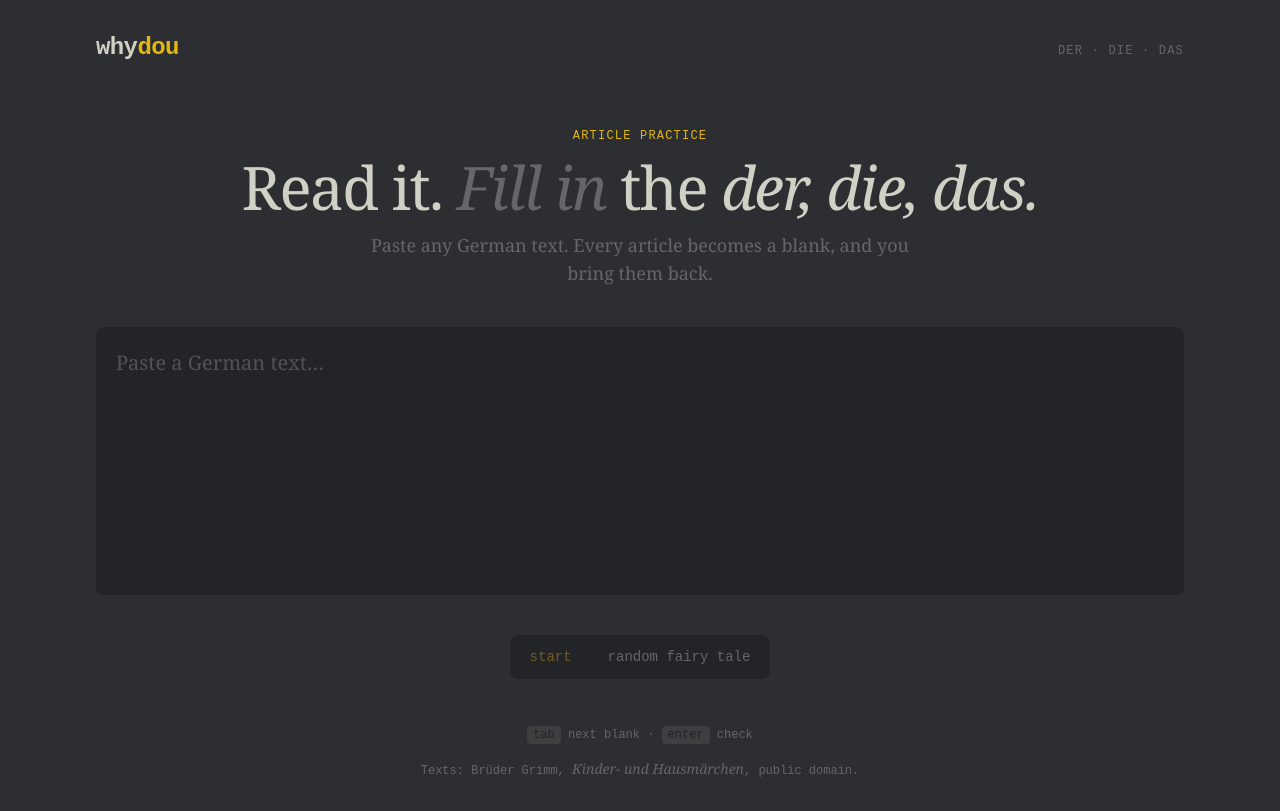
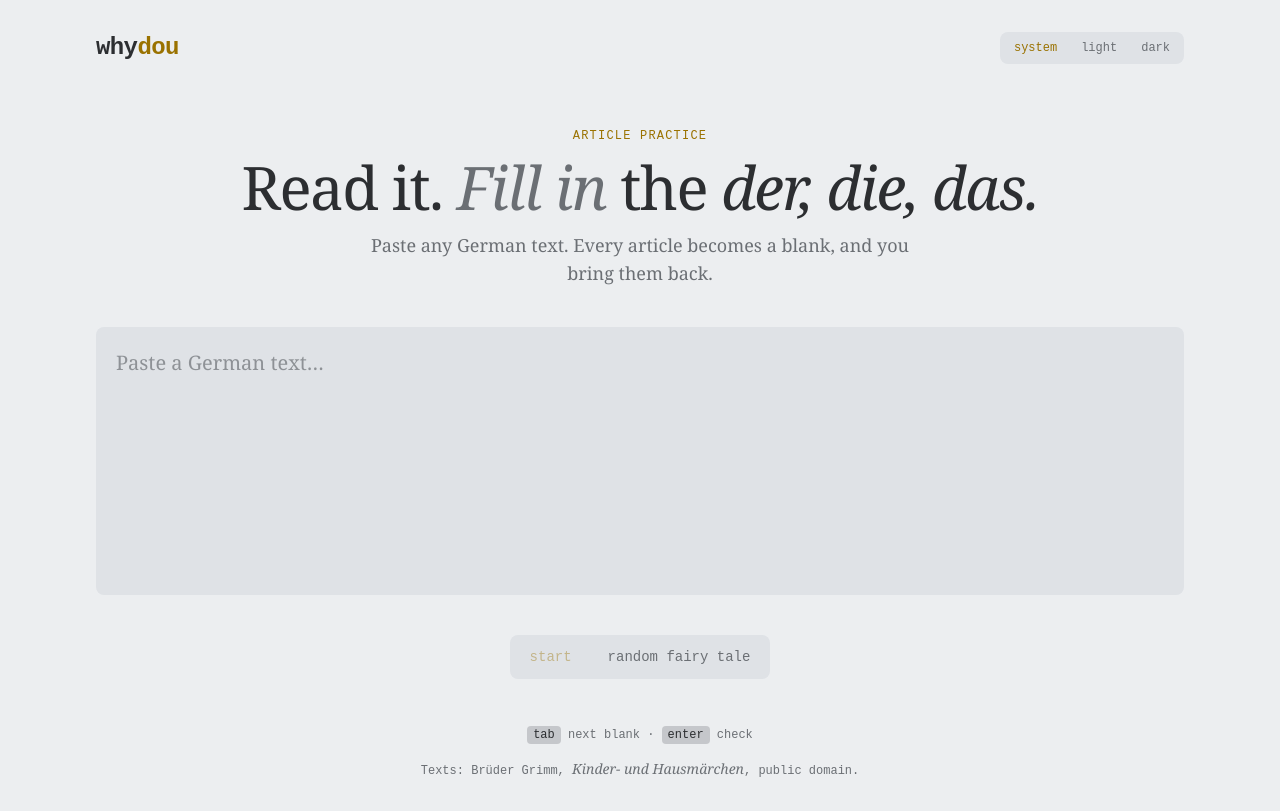
Before and after one commit to rtyx/whydou, a React (Vite) app: page / in a window 1280 px wide. Built offline with nearby package versions, Linux system fonts and the light colour scheme.

Commit message:
Add light, dark and system themes with a header switch
Co-Authored-By: Claude Sonnet 5.5 <noreply@anthropic.com>
Claude-Session: https://claude.ai/code/session_01QPGtaL93U4QgUagB9M8RHZ

```diff
--- a/index.html
+++ b/index.html
@@ -4,9 +4,15 @@
     <meta charset="UTF-8" />
     <link rel="icon" href="%BASE_URL%favicon.ico" />
     <meta name="viewport" content="width=device-width, initial-scale=1.0" />
-    <meta name="color-scheme" content="dark" />
+    <meta name="color-scheme" content="dark light" />
     <meta name="description" content="Practice German articles: fill in the missing der, die and das." />
     <title>whydou</title>
+      <script>
+      try {
+        var t = localStorage.getItem("whydou-theme")
+        if (t === "light" || t === "dark") document.documentElement.dataset.theme = t
+      } catch (e) {}
+    </script>
   </head>
   <body>
     <div id="root"></div>
--- /dev/null
+++ b/src/components/theme-switch.tsx
@@ -0,0 +1,32 @@
+import { useState } from "react"
+
+import { applyTheme, getTheme, THEMES, type Theme } from "@/lib/theme"
+import { cn } from "@/lib/utils"
+
+export function ThemeSwitch() {
+  const [theme, setTheme] = useState<Theme>(getTheme)
+
+  const choose = (next: Theme) => {
+    setTheme(next)
+    applyTheme(next)
+  }
+
+  return (
+    <div role="group" aria-label="Theme" className="flex gap-1 rounded-lg bg-bg-deep p-1 text-xs">
+      {THEMES.map((name) => (
+        <button
+          key={name}
+          type="button"
+          aria-pressed={theme === name}
+          onClick={() => choose(name)}
+          className={cn(
+            "cursor-pointer rounded px-2.5 py-1 transition-colors focus-visible:outline-2 focus-visible:outline-accent",
+            theme === name ? "text-accent" : "text-sub hover:text-fg",
+          )}
+        >
+          {name}
+        </button>
+      ))}
+    </div>
+  )
+}
--- /dev/null
+++ b/src/lib/theme.ts
@@ -0,0 +1,24 @@
+export type Theme = "system" | "light" | "dark"
+
+export const THEMES: Theme[] = ["system", "light", "dark"]
+
+const KEY = "whydou-theme"
+
+export function getTheme(): Theme {
+  try {
+    const stored = localStorage.getItem(KEY)
+    return THEMES.includes(stored as Theme) ? (stored as Theme) : "system"
+  } catch {
+    return "system"
+  }
+}
+
+export function applyTheme(theme: Theme) {
+  if (theme === "system") document.documentElement.removeAttribute("data-theme")
+  else document.documentElement.dataset.theme = theme
+  try {
+    localStorage.setItem(KEY, theme)
+  } catch {
+    // Storage can be blocked; the choice then lasts for this visit only.
+  }
+}
--- a/src/routes/__root.tsx
+++ b/src/routes/__root.tsx
@@ -1,21 +1,23 @@
 import { createRootRoute, Outlet } from "@tanstack/react-router"
+
+import { ThemeSwitch } from "@/components/theme-switch"
 
 export const Route = createRootRoute({
   component: () => (
     <div className="mx-auto flex min-h-screen max-w-6xl flex-col px-6 py-8 sm:px-8">
-      <header className="flex items-baseline justify-between pb-4">
+      <header className="flex items-center justify-between pb-4">
         <span className="text-2xl font-bold tracking-tight text-fg">
           why<span className="text-accent">dou</span>
         </span>
-        <span className="text-xs tracking-widest text-sub uppercase">der · die · das</span>
+        <ThemeSwitch />
       </header>
       <main className="flex flex-1 flex-col justify-center py-12">
         <Outlet />
       </main>
       <footer className="flex flex-col items-center gap-4 text-xs text-sub">
         <p>
-          <kbd className="rounded bg-sub/30 px-1.5 py-0.5 text-bg-deep">tab</kbd> next blank ·{" "}
-          <kbd className="rounded bg-sub/30 px-1.5 py-0.5 text-bg-deep">enter</kbd> check
+          <kbd className="rounded bg-sub/30 px-1.5 py-0.5 text-fg">tab</kbd> next blank ·{" "}
+          <kbd className="rounded bg-sub/30 px-1.5 py-0.5 text-fg">enter</kbd> check
         </p>
         <p>
           Texts: Brüder Grimm, <i className="font-serif text-sm">Kinder- und Hausmärchen</i>, public domain.
--- a/src/styles/globals.css
+++ b/src/styles/globals.css
@@ -3,17 +3,53 @@
 @import "@fontsource-variable/newsreader/wght-italic.css";
 @import "@fontsource-variable/jetbrains-mono";
 
-@theme {
+@theme inline {
   --font-serif: "Newsreader Variable", ui-serif, Georgia, serif;
   --font-mono: "JetBrains Mono Variable", ui-monospace, monospace;
 
-  --color-bg: #2c2e31;
-  --color-bg-deep: #232427;
-  --color-fg: #d1d0c5;
-  --color-sub: #646669;
-  --color-accent: #e2b714;
-  --color-ok: #8fbf7f;
-  --color-bad: #ca4754;
+  --color-bg: var(--bg);
+  --color-bg-deep: var(--bg-deep);
+  --color-fg: var(--fg);
+  --color-sub: var(--sub);
+  --color-accent: var(--accent);
+  --color-ok: var(--ok);
+  --color-bad: var(--bad);
+}
+
+/* Dark is the base; "system" (no data-theme) follows the OS. */
+:root {
+  color-scheme: dark;
+  --bg: #2c2e31;
+  --bg-deep: #232427;
+  --fg: #d1d0c5;
+  --sub: #6f7174;
+  --accent: #e2b714;
+  --ok: #8fbf7f;
+  --bad: #ca4754;
+}
+
+@media (prefers-color-scheme: light) {
+  :root:not([data-theme="dark"]) {
+    color-scheme: light;
+    --bg: #eceef0;
+    --bg-deep: #dfe2e6;
+    --fg: #2c2e31;
+    --sub: #6b6f74;
+    --accent: #9a7200;
+    --ok: #2f7d32;
+    --bad: #c23b4a;
+  }
+}
+
+:root[data-theme="light"] {
+  color-scheme: light;
+  --bg: #eceef0;
+  --bg-deep: #dfe2e6;
+  --fg: #2c2e31;
+  --sub: #6b6f74;
+  --accent: #9a7200;
+  --ok: #2f7d32;
+  --bad: #c23b4a;
 }
 
 body {
```
